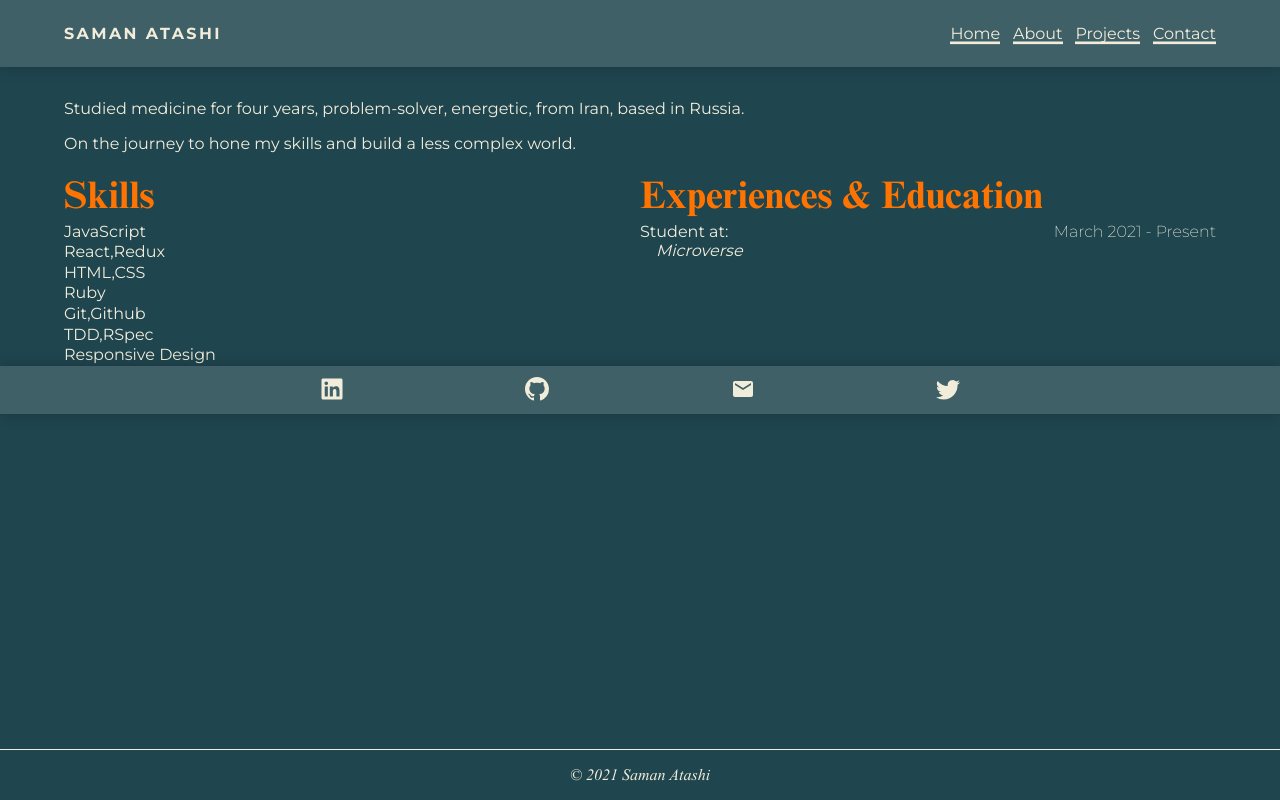
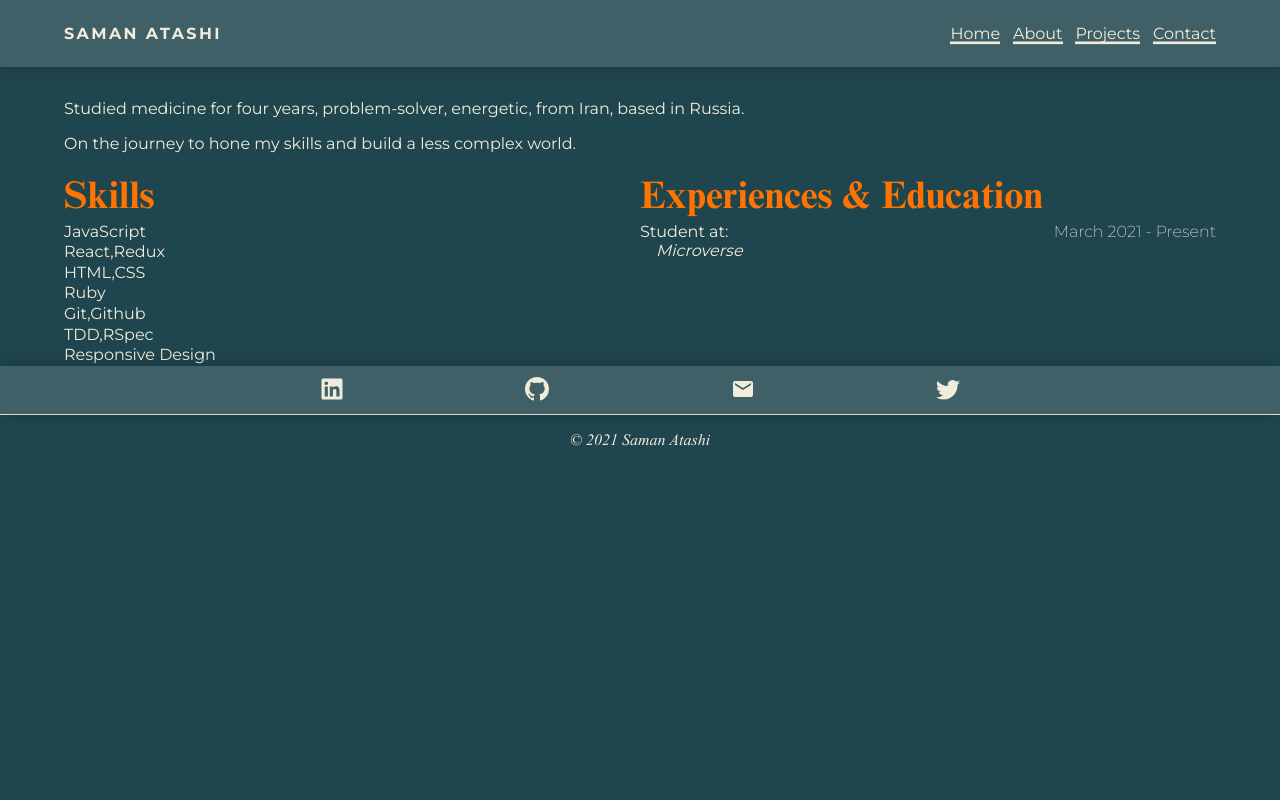
Before and after one commit to SamanAtashi/Portfolio-V.1, a React (Create React App) app: page /About in a window 1280 px wide. Built offline with nearby package versions, Linux system fonts and the light colour scheme.

Commit message:
Update position of glasslinks and footer for mobile

```diff
--- a/src/Components/Contact/Contact.module.css
+++ b/src/Components/Contact/Contact.module.css
@@ -1,6 +1,7 @@
 .container {
 	margin: 1rem;
 	font-family: var(--font-2);
+    /* padding-bottom: 10rem; */
 }
 
 .container header {
--- a/src/Components/Footer/Footer.js
+++ b/src/Components/Footer/Footer.js
@@ -1,10 +1,12 @@
 import React from 'react';
 import classes from './Footer.module.css';
+// import GlassLinks from '../../Container/GlassLinks/GlassLinks';
 
 const Footer = () => {
 	return (
 		<footer className={classes.container}>
 			<p>&copy; 2021 Saman Atashi</p>
+			{/* <GlassLinks /> */}
 		</footer>
 	);
 };
--- a/src/Components/Footer/Footer.module.css
+++ b/src/Components/Footer/Footer.module.css
@@ -1,11 +1,8 @@
 .container {
-    padding: 1rem;
+	padding: 1rem;
 	text-align: center;
 	border-top: 1px solid var(--main-2-color);
 	padding-top: 1rem;
 	font-family: font-1-italic;
-	position: fixed;
-	bottom: 0;
-	left: 0;
 	width: 100%;
 }
--- a/src/Container/GlassLinks/GlassLinks.module.css
+++ b/src/Container/GlassLinks/GlassLinks.module.css
@@ -5,7 +5,7 @@
 	left: 0;
 
 	z-index: 40;
-	width: 100vw;
+	width: 100%;
 	height: 3rem;
 	font-size: 150%;
 
--- a/src/Container/Main.js
+++ b/src/Container/Main.js
@@ -15,6 +15,7 @@ import Home from '../Components/Home/Home';
 import Navbar from '../Components/Navbar/Navbar';
 import Projects from '../Components/Projects/Projects';
 import GlassLinks from './GlassLinks/GlassLinks';
+import classes from './Main.module.css';
 
 smoothScrollPolyfill.polyfill();
 
@@ -55,9 +56,11 @@ const Main = () => {
 	return (
 		<Router>
 			<Navbar />
-			<main>{right}</main>
+			<main className={classes.main}>
+				{right}
+				<GlassLinks />
+			</main>
 			<Footer />
-			<GlassLinks />
 		</Router>
 	);
 };
--- /dev/null
+++ b/src/Container/Main.module.css
@@ -0,0 +1,3 @@
+.main {
+	/* padding-bottom: 6.5rem; */
+}
--- a/src/index.css
+++ b/src/index.css
@@ -47,7 +47,7 @@ li {
 
 body {
 	width: 100vw;
-	height: 100%;
+	height: 100vh;
 
 	/* background-image: linear-gradient(
 		to top,
```
